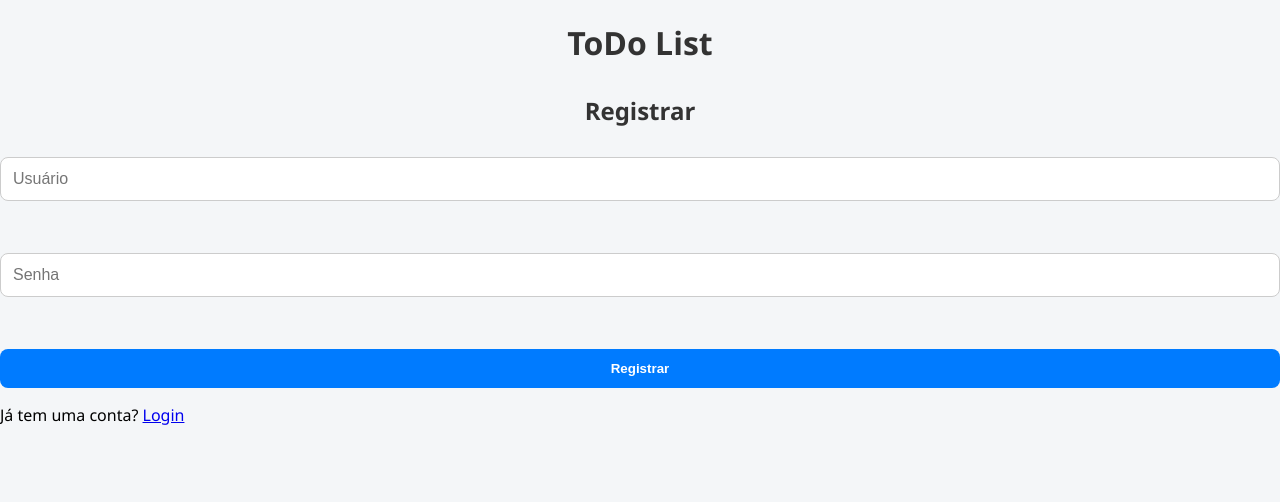
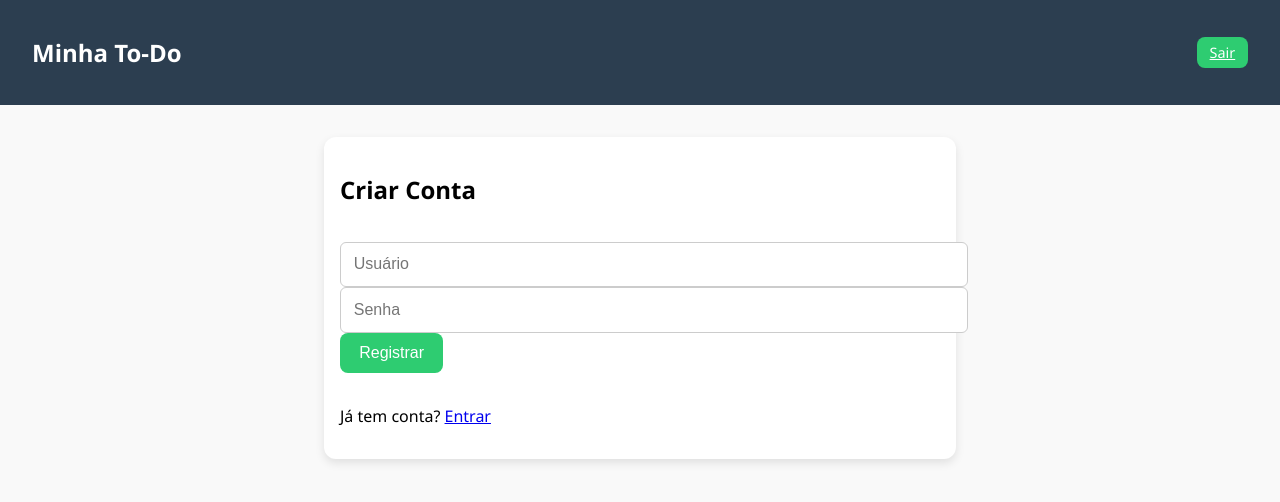
Before and after one commit to LikedGuaxinin/todo-list-app, a Flask app: template src/templates/register.html in a window 1280 px wide. Shown: the top 502 px of the page. Run offline with Flask 3, Linux system fonts and the light colour scheme; the template is opened without the code that fills it, so the values that code supplies are empty; a user stored in the database is signed in.

Commit message:
site pronto

```diff
--- a/src/main.py
+++ b/src/main.py
@@ -8,14 +8,22 @@ def create_app():
     app.config['SECRET_KEY'] = 'sua_chave_secreta'
 
     BASE_DIR = os.path.abspath(os.path.dirname(__file__))
-    app.config['SQLALCHEMY_DATABASE_URI'] = 'sqlite:///' + os.path.join(BASE_DIR, 'database', 'app.db')
+    db_path = os.path.join(BASE_DIR, 'database')
+    db_file = os.path.join(db_path, 'app.db')
+
+    # Garante que a pasta 'database' existe
+    if not os.path.exists(db_path):
+        os.makedirs(db_path)
+
+    app.config['SQLALCHEMY_DATABASE_URI'] = 'sqlite:///' + db_file
     app.config['SQLALCHEMY_TRACK_MODIFICATIONS'] = False
 
     db.init_app(app)
     login_manager.init_app(app)
 
-    app.register_blueprint(auth_routes)
-    app.register_blueprint(task_routes)
+    # Registra os blueprints com prefixos apropriados
+    app.register_blueprint(auth_routes, url_prefix='/auth')
+    app.register_blueprint(task_routes, url_prefix='/')
 
     with app.app_context():
         db.create_all()
--- a/src/static/style.css
+++ b/src/static/style.css
@@ -1,115 +1,68 @@
-/* Estilo Geral */
 body {
-    font-family: 'Segoe UI', Tahoma, Geneva, Verdana, sans-serif;
-    background-color: #f4f6f8;
+    font-family: 'Segoe UI', sans-serif;
+    background-color: #f9f9f9;
     margin: 0;
     padding: 0;
 }
 
-.container {
-    width: 100%;
-    max-width: 700px;
-    margin: 50px auto;
-    background: white;
-    border-radius: 16px;
-    box-shadow: 0 8px 24px rgba(0,0,0,0.08);
-    padding: 40px;
+.navbar {
+    background-color: #2c3e50;
+    color: white;
+    padding: 1rem 2rem;
 }
 
-h1, h2 {
-    text-align: center;
-    color: #333;
-    margin-bottom: 30px;
+.navbar .container {
+    display: flex;
+    justify-content: space-between;
+    align-items: center;
 }
 
-/* Formulários */
-form {
+.content {
+    max-width: 600px;
+    margin: 2rem auto;
+    padding: 1rem;
+    background-color: white;
+    border-radius: 12px;
+    box-shadow: 0 4px 10px rgba(0,0,0,0.1);
+}
+
+.btn {
+    background-color: #2ecc71;
+    color: white;
+    border: none;
+    padding: 0.7rem 1.2rem;
+    border-radius: 8px;
+    cursor: pointer;
+    font-size: 1rem;
+}
+
+.btn:hover {
+    background-color: #27ae60;
+}
+
+.btn-small {
+    padding: 0.4rem 0.8rem;
+    font-size: 0.9rem;
+}
+
+.form-container {
     display: flex;
     flex-direction: column;
-    gap: 15px;
+    gap: 1rem;
 }
 
-input, select {
-    padding: 12px;
-    border-radius: 8px;
+form input {
+    padding: 0.8rem;
     border: 1px solid #ccc;
-    outline: none;
-    font-size: 16px;
+    border-radius: 6px;
+    font-size: 1rem;
+    width: 100%;
 }
 
-input:focus, select:focus {
-    border-color: #007bff;
+.flash {
+    background-color: #ffe0e0;
+    color: #c0392b;
+    padding: 1rem;
+    border-radius: 8px;
+    margin-bottom: 1rem;
 }
-
-button, input[type="submit"] {
-    background-color: #007bff;
-    color: white;
-    border: none;
-    padding: 12px;
-    border-radius: 8px;
-    cursor: pointer;
-    font-weight: bold;
-    transition: background-color 0.3s;
-}
-
-button:hover, input[type="submit"]:hover {
-    background-color: #0056b3;
-}
-
-/* Lista de Tarefas */
-.task {
-    display: flex;
-    align-items: center;
-    justify-content: space-between;
-    background: #fafafa;
-    padding: 12px 18px;
-    border-radius: 8px;
-    margin-bottom: 10px;
-    box-shadow: 0 1px 3px rgba(0,0,0,0.1);
-}
-
-.task .content {
-    display: flex;
-    align-items: center;
-    gap: 12px;
-}
-
-.task.completed .label {
-    color: #aaa;
-    text-decoration: line-through;
-}
-
-/* Checkbox Customizado */
-.checkbox {
-    width: 24px;
-    height: 24px;
-    border: 2px solid #ccc;
-    border-radius: 50%;
-    cursor: pointer;
-    position: relative;
-    transition: all 0.2s ease-in-out;
-}
-
-.checkbox:hover {
-    border-color: #007bff;
-}
-
-.checkbox.checked {
-    background-color: #28a745;
-    border-color: #28a745;
-}
-
-.checkbox.checked::after {
-    content: '✓';
-    color: white;
-    font-weight: bold;
-    position: absolute;
-    top: 50%;
-    left: 50%;
-    transform: translate(-50%, -52%);
-}
-
-/* Títulos */
-h3 {
-    color: #555;
-}
--- a/src/templates/base.html
+++ b/src/templates/base.html
@@ -1,22 +1,33 @@
 <!DOCTYPE html>
 <html lang="pt-br">
 <head>
+    <meta charset="UTF-8">
+    <title>{% block title %}To-Do List{% endblock %}</title>
     <link rel="stylesheet" href="{{ url_for('static', filename='style.css') }}">
-
-    <meta charset="UTF-8">
-    <title>ToDo List</title>
+    <meta name="viewport" content="width=device-width, initial-scale=1.0">
 </head>
 <body>
-    <h1>ToDo List</h1>
+    <nav class="navbar">
+        <div class="container">
+            <h1>Minha To-Do</h1>
+            {% if current_user.is_authenticated %}
+                <a href="{{ url_for('auth.logout') }}" class="btn btn-small">Sair</a>
+            {% endif %}
+        </div>
+    </nav>
+
+    <main class="content">
         {% with messages = get_flashed_messages() %}
             {% if messages %}
-        <ul>
+                <div class="flash">
                     {% for message in messages %}
-            <li>{{ message }}</li>
+                        <p>{{ message }}</p>
                     {% endfor %}
-        </ul>
+                </div>
             {% endif %}
         {% endwith %}
+
         {% block content %}{% endblock %}
+    </main>
 </body>
 </html>
--- a/src/templates/register.html
+++ b/src/templates/register.html
@@ -1,10 +1,15 @@
-{% extends "base.html" %}
+{% extends 'base.html' %}
+
+{% block title %}Cadastro{% endblock %}
+
 {% block content %}
-<h2>Registrar</h2>
-<form method="POST">
-    <input type="text" name="username" placeholder="Usuário" required><br>
-    <input type="password" name="password" placeholder="Senha" required><br>
-    <button type="submit">Registrar</button>
-</form>
-<p>Já tem uma conta? <a href="{{ url_for('auth.login') }}">Login</a></p>
+<div class="form-container">
+    <h2>Criar Conta</h2>
+    <form method="POST">
+        <input type="text" name="username" placeholder="Usuário" required>
+        <input type="password" name="password" placeholder="Senha" required>
+        <button type="submit" class="btn">Registrar</button>
+    </form>
+    <p>Já tem conta? <a href="{{ url_for('auth.login') }}">Entrar</a></p>
+</div>
 {% endblock %}
```
Also changed, not shown: src/routes.py (+22 -6 lines), src/templates/login.html (+16 -8 lines), src/templates/tasks.html (+141 -12 lines), src/database/app.db. Lines whose indentation alone changed are shown as unchanged.
